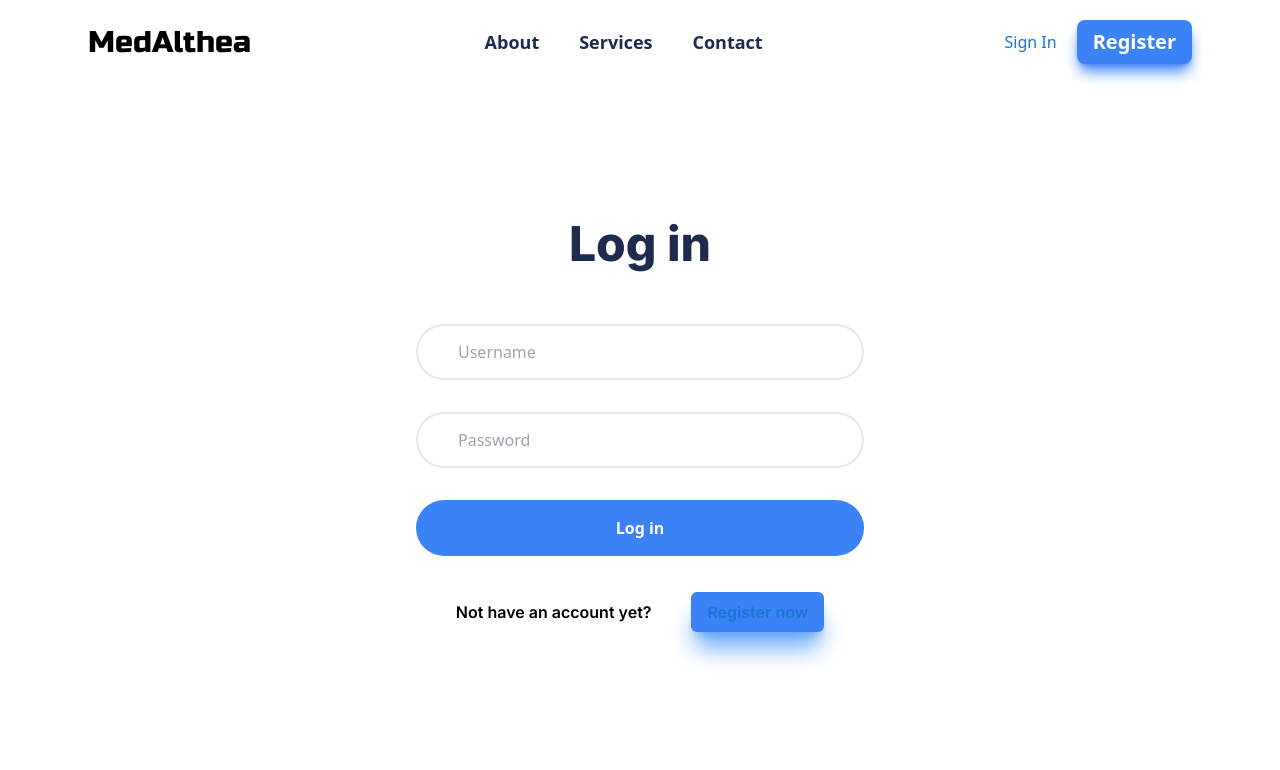
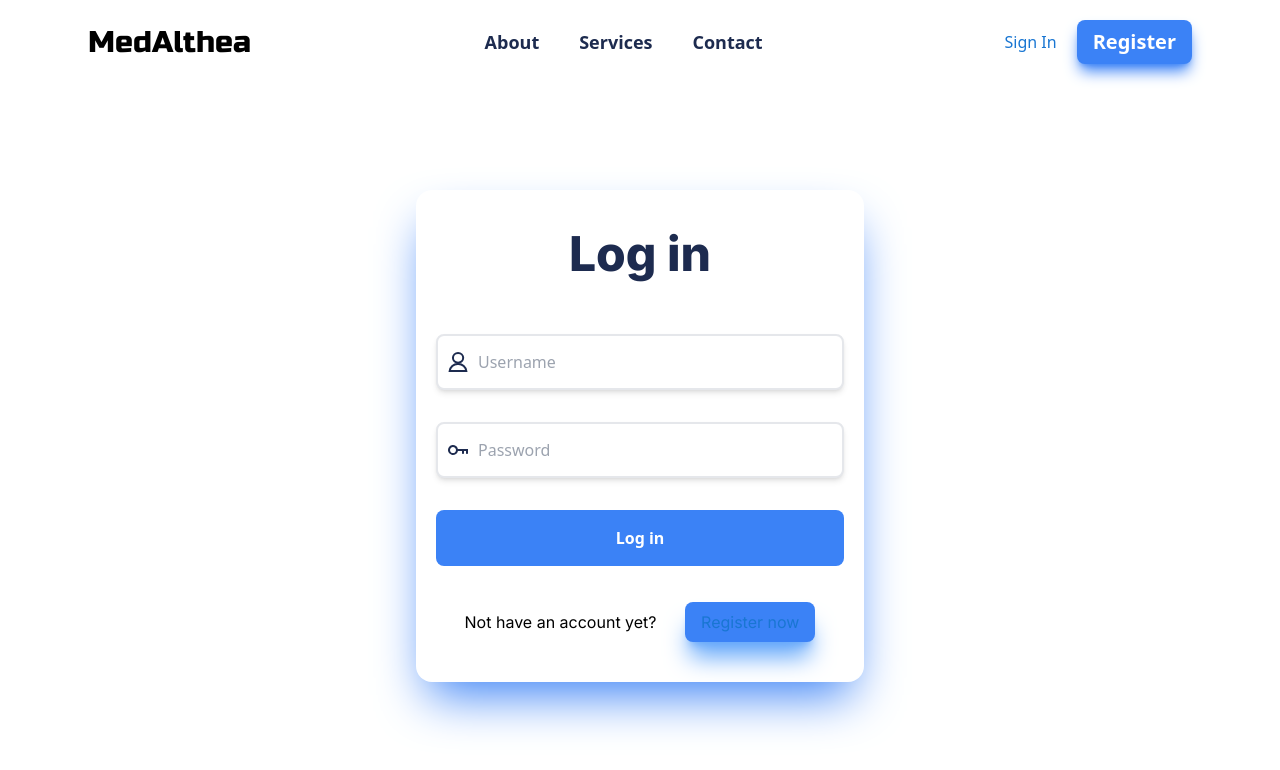
Before and after one commit to YadavGulshan/MedAlthea-Website, a Next.js app: page /signup in a window 1280 px wide. Shown: the top 770 px of the page. Built offline with nearby package versions, Linux system fonts and the light colour scheme.

Commit message:
imporve the design of signUP page

```diff
--- a/components/Header/header.tsx
+++ b/components/Header/header.tsx
@@ -39,12 +39,12 @@ const HeaderComponent = () => {
                 </span>
               </Link>
             </div>
-            <div className="hidden items-center lg:flex ">
+            <div className="hidden items-center md:flex ">
               {primaryMenuItem.map((item, index) =>
                 TabsLabel(item.item, item.href, index)
               )}
             </div>
-            <div className="hidden items-center space-x-3 px-2 lg:flex ">
+            <div className="hidden items-center space-x-3 px-2 md:flex ">
               <Link
                 underline="none"
                 href="/signup"
@@ -59,7 +59,7 @@ const HeaderComponent = () => {
                 Register
               </a>
             </div>
-            <div className="flex items-center lg:hidden">
+            <div className="flex items-center md:hidden">
               <MobileMenu />
             </div>
           </div>
--- a/components/Login/index.tsx
+++ /dev/null
@@ -1,6 +0,0 @@
-import React from 'react'
-
-const Login = () => {
-  return
-}
-export default Login
--- a/components/intropage/intropage.tsx
+++ b/components/intropage/intropage.tsx
@@ -8,7 +8,7 @@ const IntroPage = () => {
         <div className="mx-10 flex h-full flex-col-reverse items-center justify-between md:flex-col xl:flex-row">
           {/* Title and sub */}
           <div className="mx-2 mt-10 mb-0 h-full max-w-3xl text-center lg:mt-20 lg:mb-16 xl:w-2/3 xl:text-left">
-            <h1 className="py-5 font-Inter text-3xl font-extrabold text-[#1D2B4F] sm:text-3xl md:text-6xl ">
+            <h1 className="py-5 font-Inter text-4xl font-extrabold text-[#1D2B4F] sm:text-5xl md:text-6xl ">
               We are providing you the access to all your health care needs.
             </h1>
             <p className="py-5 font-Inter font-medium text-[#1D2B4F] lg:px-32 xl:pl-0 xl:pr-32 xl:text-xl">
--- a/layout/Main.tsx
+++ b/layout/Main.tsx
@@ -4,7 +4,7 @@ import React from 'react'
 
 const Main = ({ children, props = 'MedAlthea' }: any) => {
   return (
-    <div className="app-main">
+    <>
       <Head>
         <title>{props}</title>
       </Head>
@@ -12,7 +12,7 @@ const Main = ({ children, props = 'MedAlthea' }: any) => {
       <HeaderComponent />
 
       <main>{children}</main>
-    </div>
+    </>
   )
 }
 export default Main
--- /dev/null
+++ b/layout/Section.tsx
@@ -0,0 +1,9 @@
+import React, { FC } from 'react'
+const Section: FC = ({ children }) => {
+  return (
+    <section className="my-2  mx-auto h-fit bg-white xl:max-w-6xl">
+      <div className="max-w-6xlpx-4 h-full w-full md:w-3/4">{children}</div>
+    </section>
+  )
+}
+export default Section
--- /dev/null
+++ b/pages/register.tsx
@@ -0,0 +1,10 @@
+import Section from '../layout/Section'
+import Main from '../layout/Main'
+const Register = () => {
+  return (
+    <Main>
+      <Section></Section>
+    </Main>
+  )
+}
+export default Register
--- a/pages/signup.tsx
+++ b/pages/signup.tsx
@@ -1,26 +1,43 @@
 import Link from '@mui/material/Link'
 import Main from '../layout/Main'
+import Image from 'next/image'
 const SignUp = () => {
   return (
     <Main>
       <section className="h-[88vh] select-none">
         <div className="my-2 mx-auto flex h-full w-full max-w-6xl flex-col items-center justify-center px-4 md:w-3/4">
-          <div className="mx-10 w-full sm:w-[448px]">
-            <h1 className=" mb-10 min-w-full text-center font-Inter text-5xl font-bold text-[#1D2B4F]">
+          <div className="mx-10 w-full rounded-2xl p-5 pt-10 shadow-2xl shadow-blue-500 sm:w-[448px]">
+            <h1 className="mb-10 min-w-full text-center font-Inter text-5xl font-bold text-[#1D2B4F]">
               Log in
             </h1>
-            <form className="">
-              <div>
+            <form>
+              <div className="relative h-fit w-full rounded-lg">
+                <div className="pointer-events-none absolute inset-y-0 left-0 flex items-center pl-3">
+                  <Image
+                    width={'20px'}
+                    height={'20px'}
+                    src="/static/profile.svg"
+                    alt="profile"
+                  />
+                </div>
                 <input
-                  className="border-grey-300 my-4 h-14 w-full rounded-full border-2 border-solid px-6 outline-none transition duration-300 focus:border-blue-300 focus:shadow-xl focus:shadow-blue-400 md:px-10"
+                  className="border-grey-300 my-4 h-14 w-full rounded-lg border-2 border-solid px-6 pl-10 shadow-md outline-none transition duration-300 focus:border-blue-300 "
                   type="text"
                   autoComplete="off"
                   placeholder="Username"
                 />
               </div>
-              <div>
+              <div className="relative h-fit w-full rounded-lg">
+                <div className="pointer-events-none absolute inset-y-0 left-0 flex items-center pl-3">
+                  <Image
+                    width={'20px'}
+                    height={'20px'}
+                    src="/static/key.svg"
+                    alt="profile"
+                  />
+                </div>
                 <input
-                  className="border-grey-300 my-4 h-14 w-full rounded-full border-2 border-solid px-6 outline-none transition duration-300 focus:border-blue-300 focus:shadow-xl focus:shadow-blue-400 md:px-10"
+                  className="border-grey-300 my-4 h-14 w-full rounded-lg border-2 border-solid px-6 shadow-md outline-none transition duration-300 focus:border-blue-300 md:px-10"
                   type="password"
                   autoComplete="off"
                   placeholder="Password"
@@ -28,16 +45,16 @@ const SignUp = () => {
               </div>
               <div>
                 <input
-                  className="my-4 h-14 w-full rounded-full border-2 border-none bg-blue-500 px-6 font-bold text-white outline-none transition duration-300 hover:border-blue-300 hover:shadow-xl hover:shadow-blue-400 md:px-10"
+                  className="my-4 h-14 w-full rounded-lg border-2 border-none bg-blue-500 px-6 font-bold text-white outline-none transition duration-300 hover:border-blue-300 hover:shadow-xl hover:shadow-blue-400 md:px-10"
                   type="submit"
                   value="Log in"
                 />
               </div>
-              <div className="my-5 flex flex-col items-center justify-evenly font-Inter font-semibold sm:flex-row">
+              <div className="my-5 flex flex-col items-center justify-evenly font-Inter font-medium sm:flex-row">
                 <p>Not have an account yet?</p>
                 <Link
                   underline="none"
-                  className="my-2 rounded-md bg-blue-500 py-2 px-4 font-bold text-white shadow-xl shadow-blue-400"
+                  className="my-2 rounded-lg bg-blue-500 py-2 px-4 font-bold text-white shadow-xl shadow-blue-400"
                   href="/register"
                 >
                   Register now
```
Also changed, not shown: public/static/key.svg (added), public/static/profile.svg (added).
